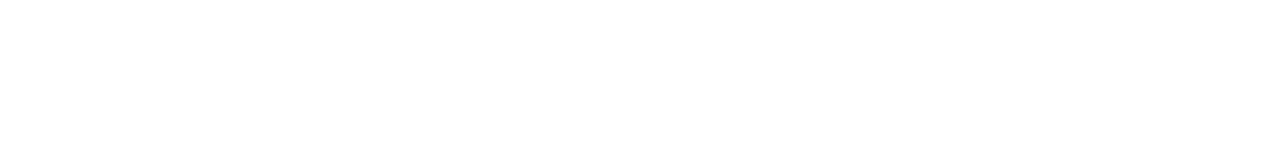
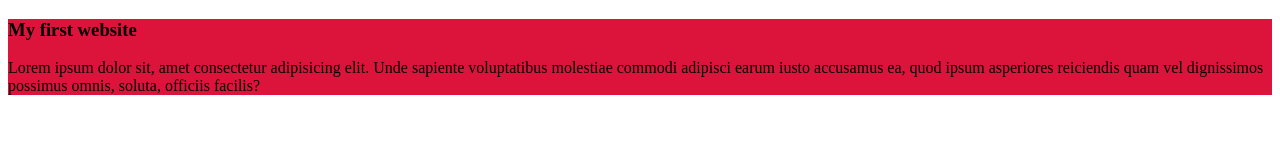
Before and after one commit to shihabakash22/my-simple-website, a plain HTML site: page index.html in a window 1280 px wide. Drawn offline with Linux system fonts and the light colour scheme.

Commit message:
added first blog

```diff
--- a/index.html
+++ b/index.html
@@ -4,8 +4,16 @@
     <meta charset="UTF-8">
     <meta name="viewport" content="width=device-width, initial-scale=1.0">
     <title>My simple website</title>
+    <link rel="stylesheet" href="style/blog.css">
 </head>
 <body>
+    <div>
+        <h3>My first website</h3>
+        <p>Lorem ipsum dolor sit, amet consectetur adipisicing elit.
+             Unde sapiente voluptatibus molestiae commodi adipisci earum
+             iusto accusamus ea, quod ipsum asperiores
+            reiciendis quam vel dignissimos possimus omnis, soluta, officiis facilis?</p>
+    </div>
 
 </body>
 </html>
--- /dev/null
+++ b/style/blog.css
@@ -0,0 +1,3 @@
+div{
+    background-color: crimson;
+}
```
